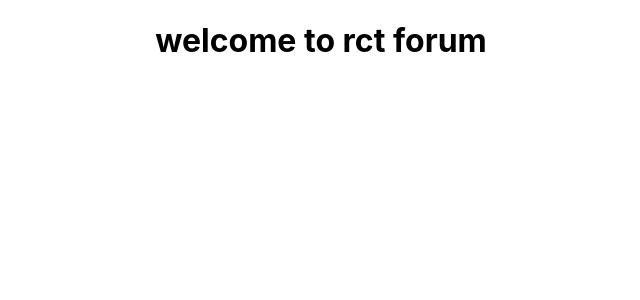
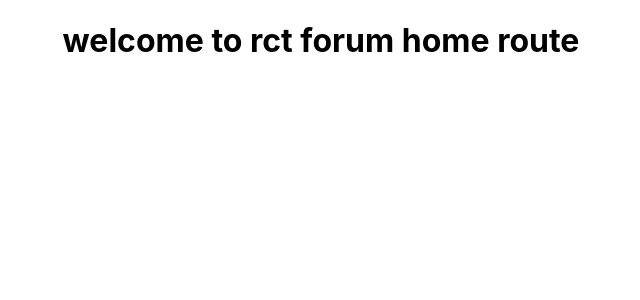
Before and after one commit to dylangygax/rct-forum-client, a React (Create React App) app: page / in a window 1280 px wide. Shown: the top 300 px of the page, without its empty margins (319-959 px from the left). Built offline with nearby package versions, Linux system fonts and the light colour scheme.

Commit message:
top level router set up with home route successfully serving placeholder text

```diff
--- a/package.json
+++ b/package.json
@@ -8,6 +8,7 @@
     "@testing-library/user-event": "^7.2.1",
     "react": "^16.13.1",
     "react-dom": "^16.13.1",
+    "react-router-dom": "^5.2.0",
     "react-scripts": "3.4.3"
   },
   "scripts": {
--- a/src/App.js
+++ b/src/App.js
@@ -1,11 +1,13 @@
-import React from 'react';
-import logo from './logo.svg';
-import './App.css';
+import React from 'react'
+import { Router } from 'react-router-dom'
+import './App.css'
+import routes from './config/routes'
 
 function App() {
   return (
     <div className="App">
-        <h1>welcome to rct forum</h1>
+        {/* <Header /> */}
+            {routes}
     </div>
   );
 }
--- /dev/null
+++ b/src/config/routes.js
@@ -0,0 +1,16 @@
+import React from "react"
+import { Switch, Route, Router, BrowserRouter } from "react-router-dom"
+import Home from "../pages/home"
+
+export default(
+    <BrowserRouter>
+        <Switch>
+            <Route exact path="/" component={Home} />
+            {/* <Route path="/parks" component={Parks}/>
+            <Route path="/parks/:id" component={Park}/>
+            <Route path="/screenshots" component={Screenshots}/>
+            <Route path="/screenshots/:id" component={Screenshot}/>
+            <Route path="/user/:id" component={User}/> */}
+        </Switch>
+    </BrowserRouter>
+)
--- /dev/null
+++ b/src/pages/home.js
@@ -0,0 +1,9 @@
+import React from 'react'
+
+const Home = (props) => {
+    return(
+        <h1>welcome to rct forum home route</h1>
+    )
+}
+
+export default Home
```
Also changed, not shown: src/logo.svg (deleted), 1 other file (tests, documents, lock files or other folders).
